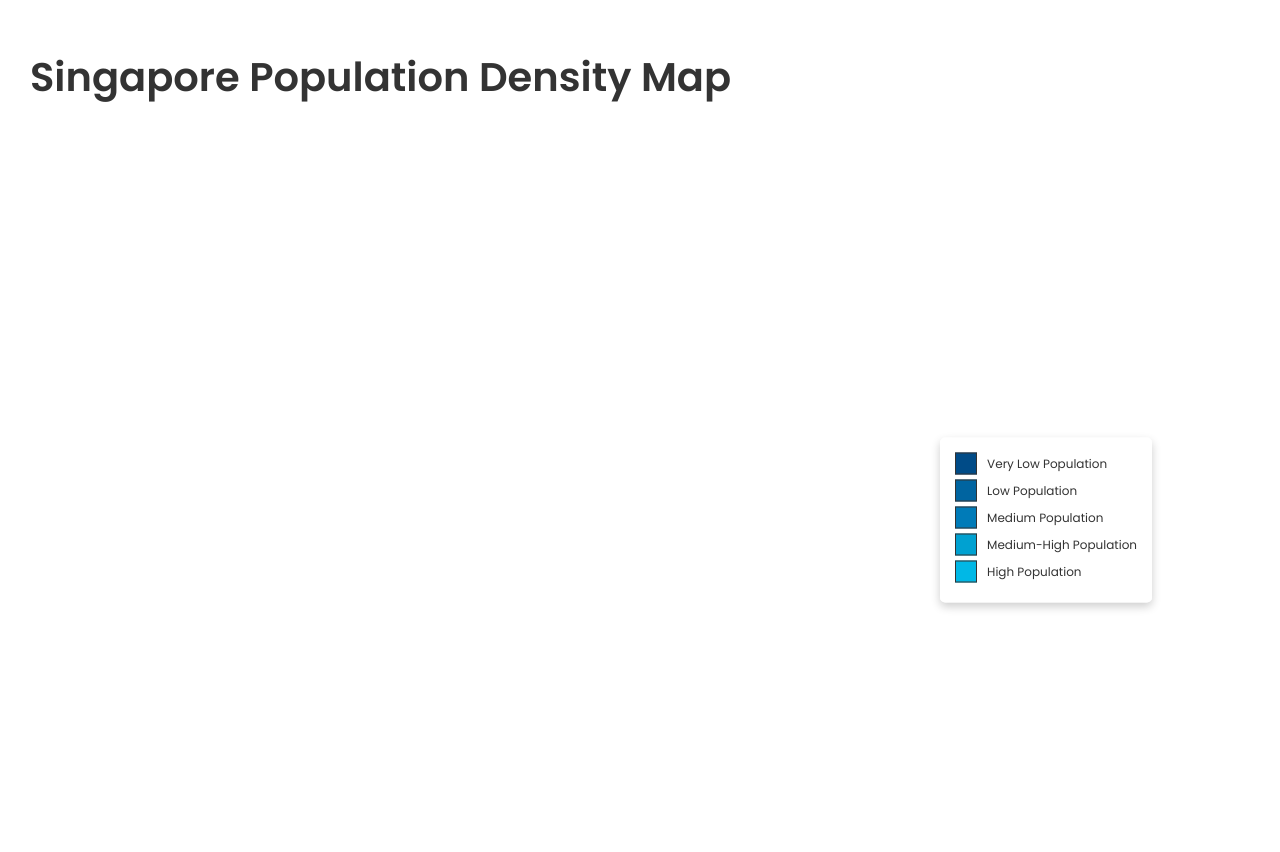
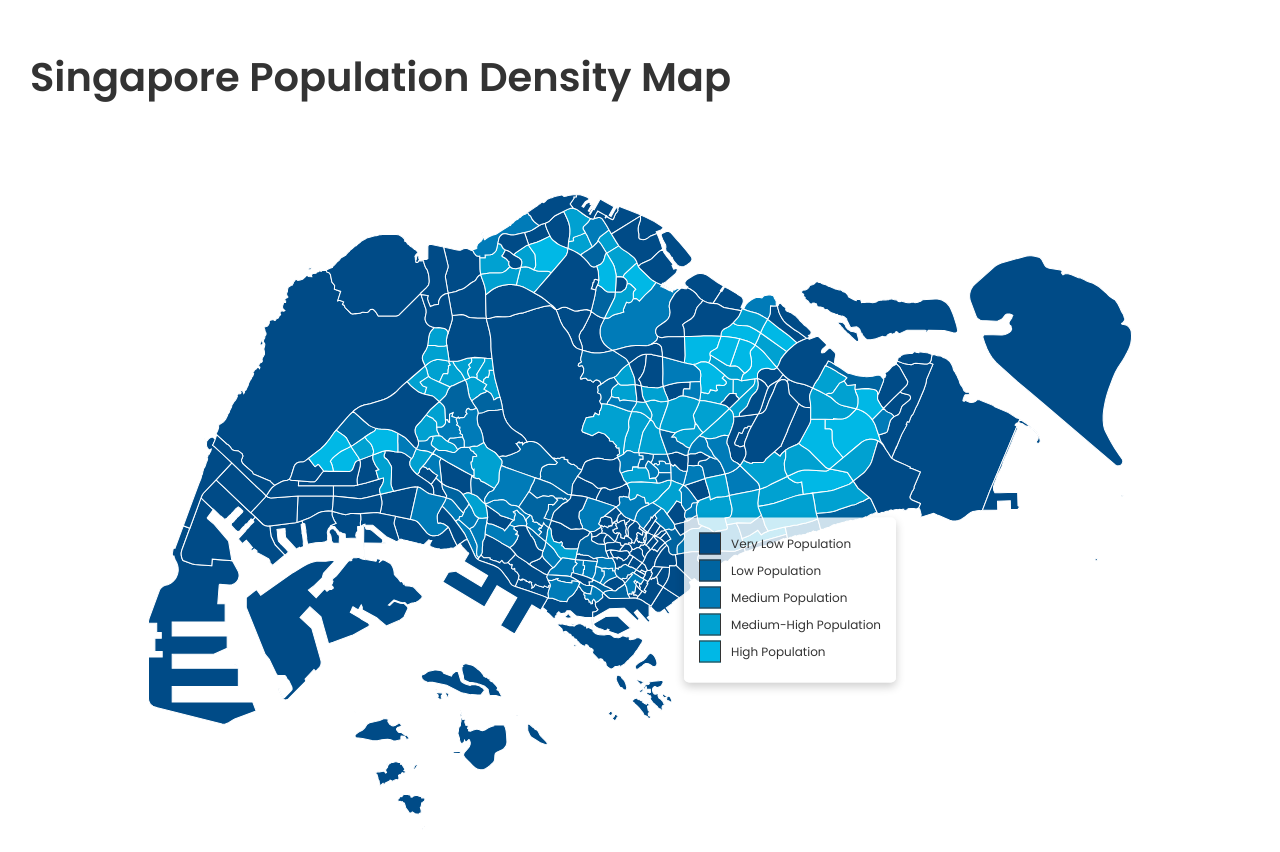
Before and after one commit to Swetha-Anand/HCDIV-4, a plain HTML site: page index.html in a window 1280 px wide. Drawn offline with nearby package versions, Linux system fonts and the light colour scheme; no server answers.

Commit message:
Update index.html

```diff
--- a/index.html
+++ b/index.html
@@ -23,7 +23,7 @@
     svg {
       display: block;
       margin: 10px auto 20px; /* Map moved much closer to the heading */
-      width: 95%;
+      width: 80%;
       height: auto;
     }
 
@@ -40,8 +40,8 @@
 
     #legend {
       position: absolute;
-      top: 65%; /* Pulled down further */
-      right: 10%; /* Adjusted to stay closer to the right */
+      top: 75%; /* Pulled down further */
+      right: 30%; /* Adjusted to stay closer to the right */
       transform: translateY(-50%);
       background: rgba(255, 255, 255, 0.8);
       padding: 15px;
@@ -92,8 +92,8 @@
     .attr("viewBox", `0 0 ${width} ${height}`);
 
   Promise.all([
-    d3.json("data/geo.json"),
-    d3.csv("data/population.csv")
+    d3.json("geo.json"),
+    d3.csv("population.csv")
   ]).then(([geoData, popData]) => {
     geoData.features.forEach(d => {
       const subzone = popData.find(e => e.Subzone.toUpperCase() === d.properties.Name);
```
